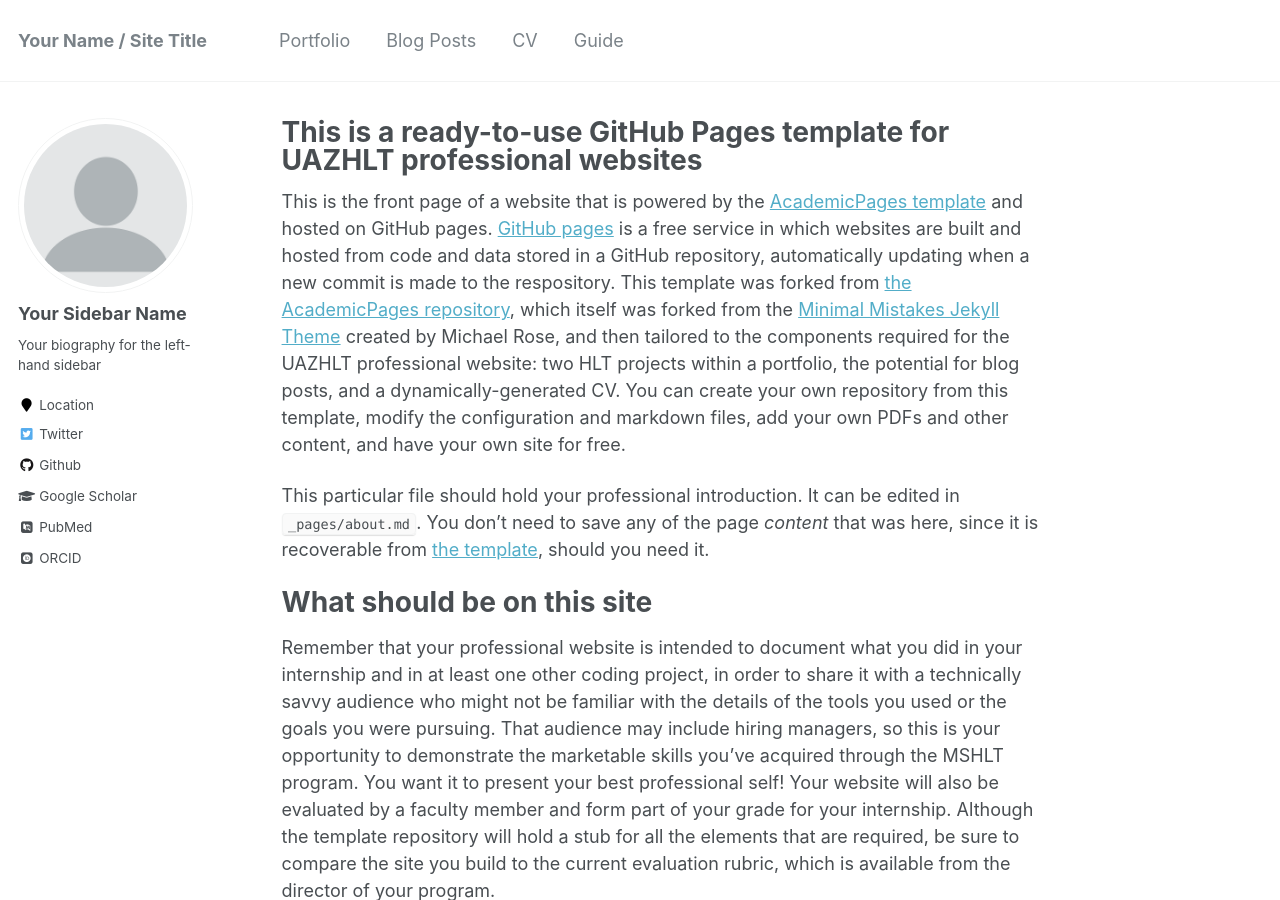
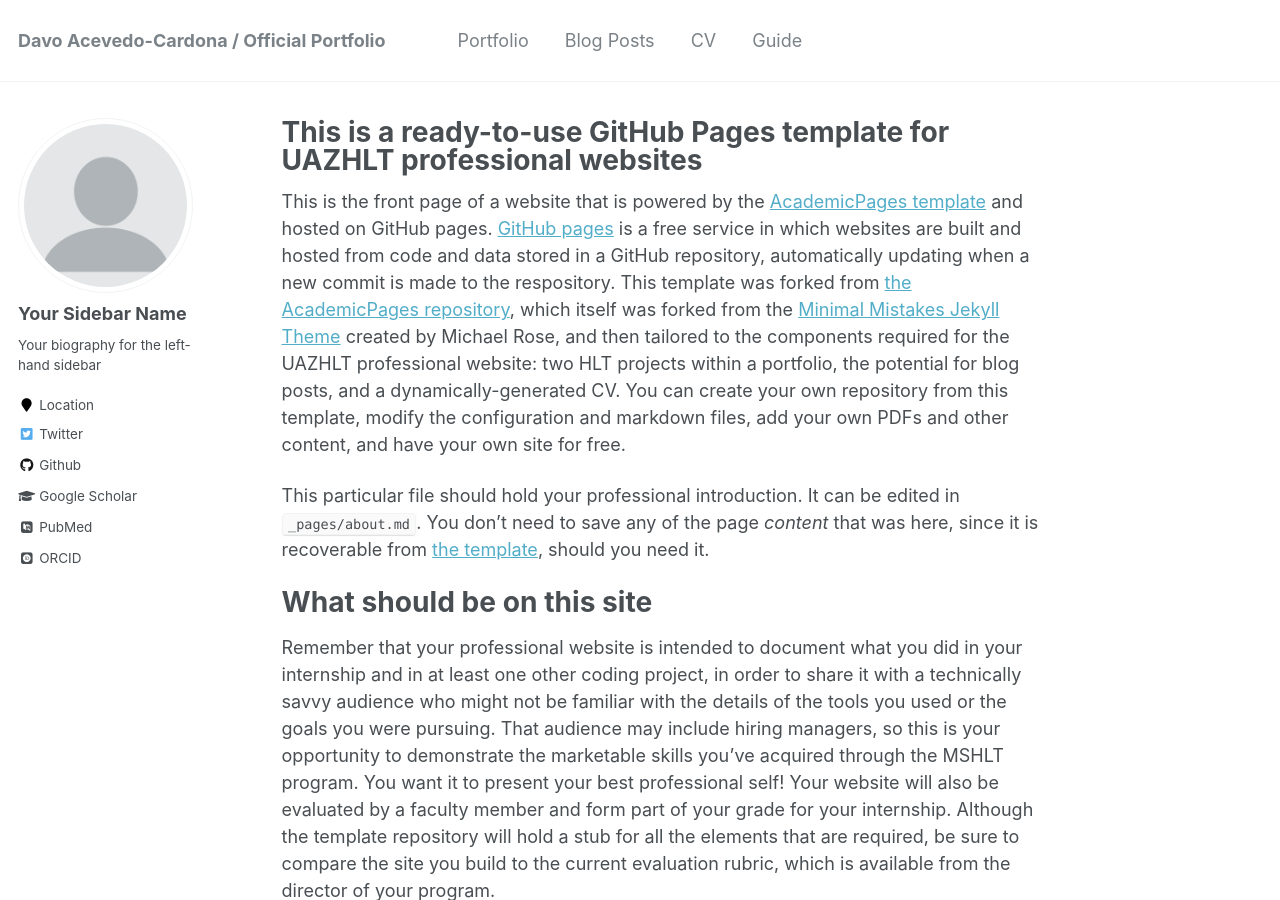
Before and after one commit to lldavoll/lldavoll.github.io, a Jekyll site: the page built from _pages/about.md, in a window 1280 px wide and 900 px high. Built offline with Jekyll 4.4.1, drawn with Linux system fonts in a browser that asks for light colours; some web fonts are replaced; some of the changed text lies outside the part shown.

Commit message:
config_v1.0.yml
quick test

```diff
--- a/_config.yml
+++ b/_config.yml
@@ -7,10 +7,10 @@
 
 # Site Settings
 locale                   : "en-US"
-title                    : "Your Name / Site Title"
+title                    : "Davo Acevedo-Cardona / Official Portfolio"
 title_separator          : "-"
-name                     : &name "Your Name"
-description              : &description "personal description"
+name                     : &name "Davo Acevedo-Cardona"
+description              : &description "sdasdasdasdasd"
 url                      : https://yourGHusername.github.io # the base hostname & protocol for your site e.g. "https://mmistakes.github.io"
 baseurl                  : "" # the subpath of your site, e.g. "/blog"
 repository               : "yourGHusername/yourGHusername.github.io"
```
